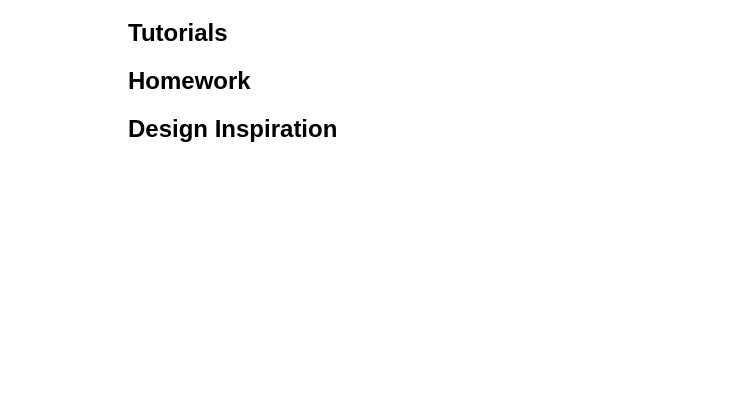
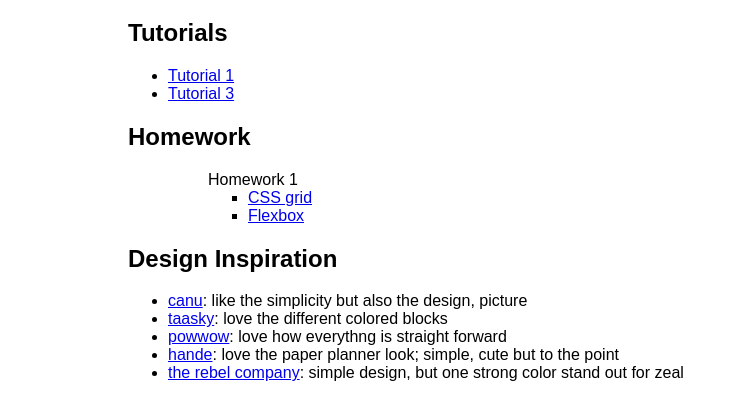
Before and after one commit to sohyunlee1235/cs130-coursework, a plain HTML site: page index.html in a window 1280 px wide. Shown: the part 61-480 px from the top of the page, without its empty margins (0-744 px from the left). Drawn offline with Linux system fonts and the light colour scheme; files that its build step writes are made by us from their sources.

Commit message:
Added my links

```diff
--- a/index.html
+++ b/index.html
@@ -18,6 +18,10 @@
                     When you submit a new tutorial, add a link to it
                     here (if applicable)
                 -->
+                <ul>
+                    <li><a href="tutorial01/index.html">Tutorial 1</a> </li>
+                    <li><a href="tutorial03/index.html">Tutorial 3</a> </li>
+                </ul>
             </section>
             <section id="homework">
                 <h2>Homework</h2>
@@ -26,12 +30,24 @@
                     When you submit a new tutorial, add a link to it
                     here (if applicable)
                 -->
+                <ul>
+                    <ul>Homework 1<ul>
+                        <li><a href="hw01/01_cssgrid/index.html">CSS grid</a> </li>
+                        <li><a href="hw01/02_flexbox/index.html">Flexbox</a> </li>
+                </ul>
             </section>
             <section id="inspiration">
                 <h2>Design Inspiration</h2>
                 <!--
                     Links to 5-10 websites that inspire you
                 -->
+                <ul class="inspiration">
+                    <li><a href="http://htmlinspiration.com/canu/805/30/">canu</a>: like the simplicity but also the design, picture </li>
+                    <li><a href="http://htmlinspiration.com/taasky/374/30/">taasky</a>: love the different colored blocks </li>
+                    <li><a href="http://htmlinspiration.com/powwow/242/30/">powwow</a>: love how everythng is straight forward </li>
+                    <li><a href="https://www.siteinspire.com/websites/9871-hande">hande</a>: love the paper planner look; simple, cute but to the point </li>
+                    <li><a href="https://www.siteinspire.com/websites/9868-the-rebel-company">the rebel company</a>: simple design, but one strong color stand out for zeal </li>
+                </ul>
             </section>
         </main>
    </body>
```
